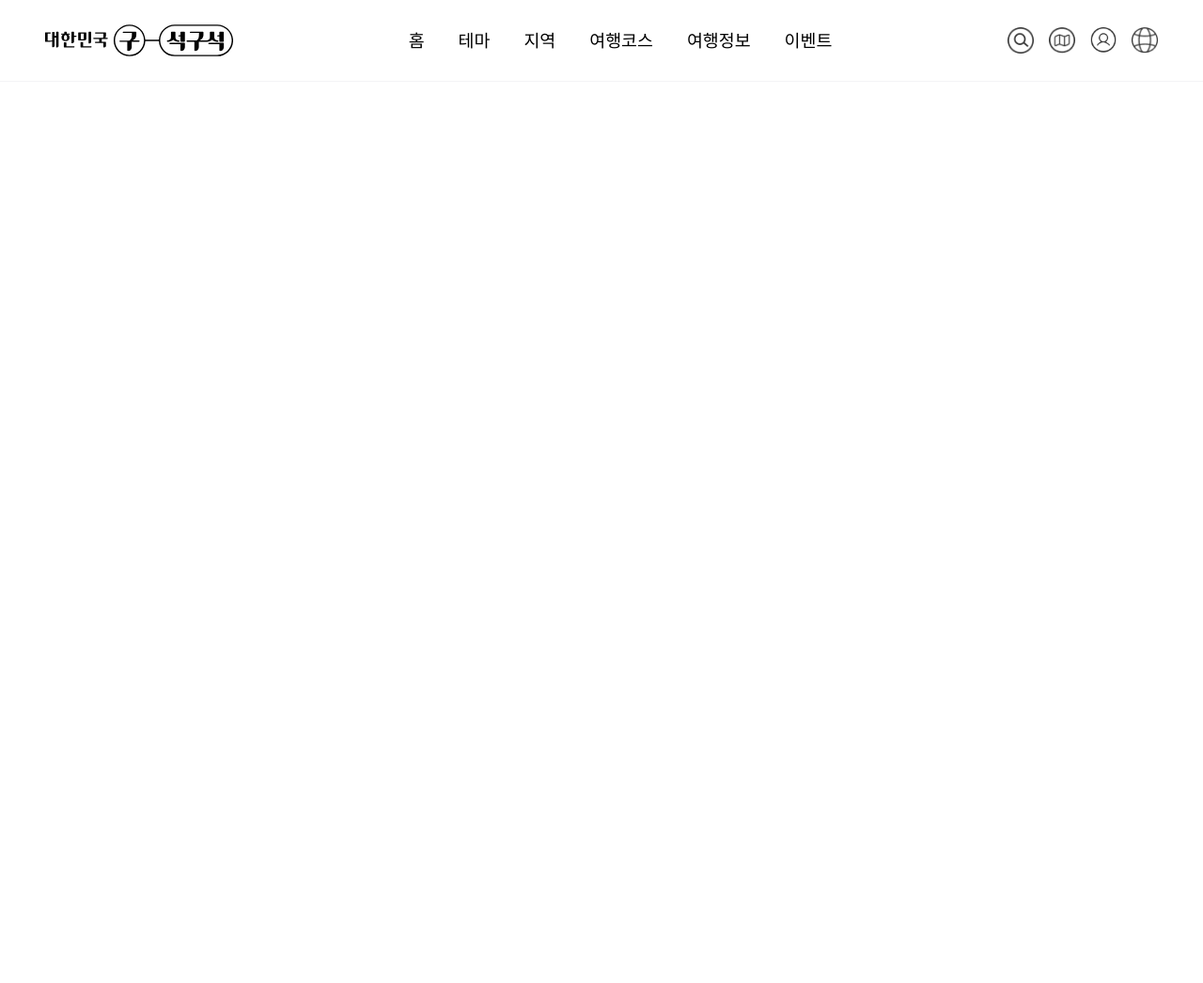
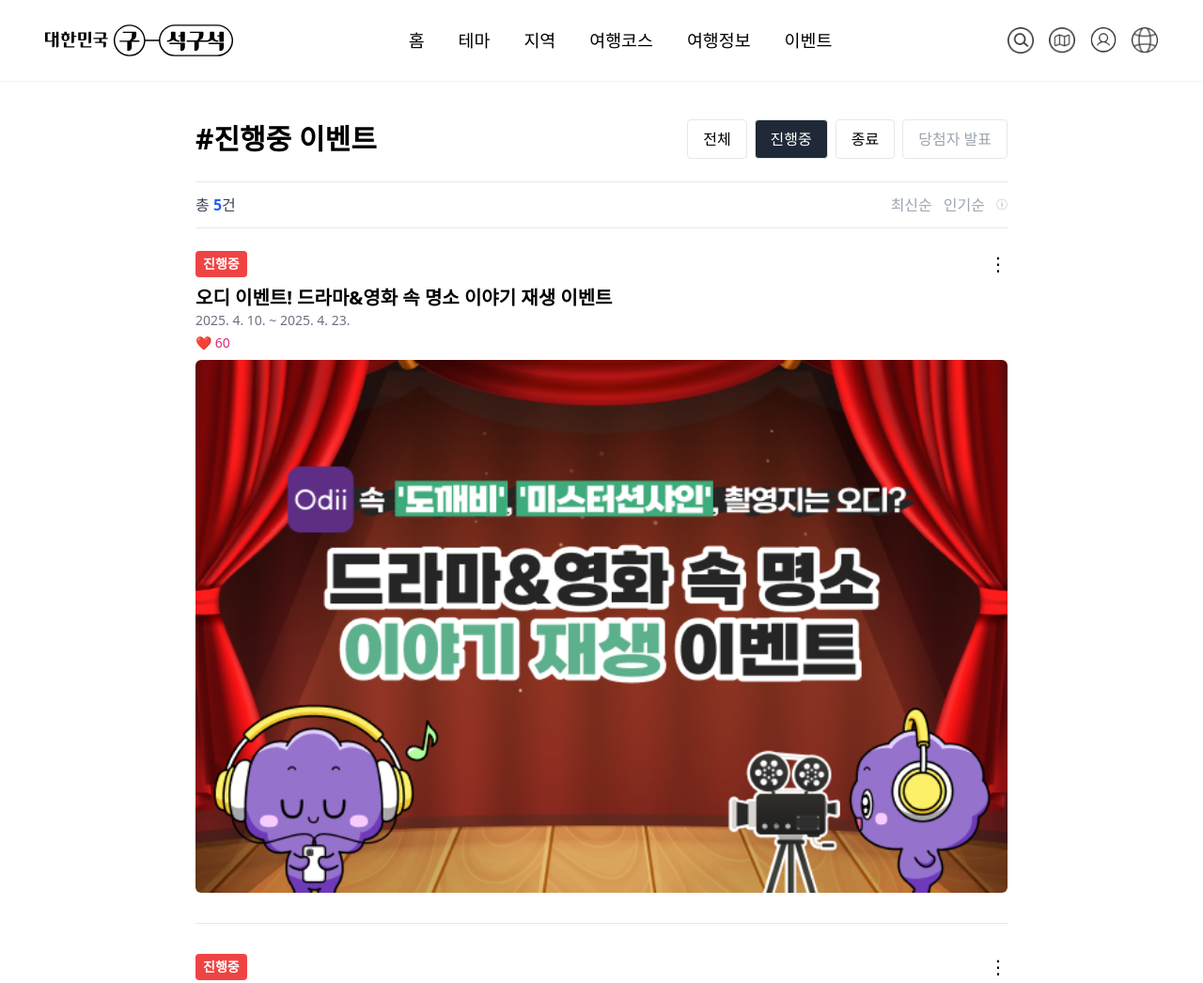
Before and after one commit to seunghui-park/digital-hanaro-vanillaJS-clone, a website with bundled scripts: page pages/event.html in a window 1280 px wide. Shown: the top 1046 px of the page at 94% size. Before the commit the page ends 800 px from the top, so only its background shows below. Built offline with nearby package versions, Linux system fonts and the light colour scheme.

Commit message:
[#11] feat: 이벤트 페이지 제작

```diff
--- a/pages/event.html
+++ b/pages/event.html
@@ -5,10 +5,41 @@
     <title>이벤트</title>
     <script src="../scripts/common.js" defer></script>
     <script src="https://cdn.tailwindcss.com"></script>
-    <link rel="stylesheet" href="../assets/css/style.css" />
+    <script type="module" src="../scripts/event.js" defer></script>
   </head>
   <body>
     <div id="header"></div>
     <!-- 나머지 이벤트 페이지 내용 -->
+    <div id="overlay" class="fixed inset-0 bg-black bg-opacity-30 hidden z-20"></div>
+
+    <section class="max-w-4xl mx-auto px-4 py-10">
+        <!-- 제목 & 필터 버튼 -->
+        <div class="flex justify-between items-center mb-6">
+          <h2 class="text-3xl font-bold" id="event-title">#전체 이벤트</h2>
+          <div class="flex gap-2">
+            <button class="filter-btn px-4 py-2 rounded border" data-filter="전체">전체</button>
+            <button class="filter-btn px-4 py-2 rounded border bg-gray-800 text-white" data-filter="진행중">진행중</button>
+            <button class="filter-btn px-4 py-2 rounded border" data-filter="종료">종료</button>
+            <button class="filter-btn px-4 py-2 rounded border text-gray-400 cursor-not-allowed" disabled>당첨자 발표</button>
+          </div>
+        </div>
+
+        <!-- 총 n건 + 정렬 -->
+        <div class="border-t border-gray-200 py-3 flex justify-between items-center text-l text-gray-700">
+        <div id="event-count" class="text-l text-gray-700">
+            총 <span class="text-blue-600 font-semibold">0</span>건
+        </div>
+            <div class="flex items-center gap-3 text-l font-medium" id="sort-options">
+                <button class="sort-btn text-gray-400" data-sort="latest">최신순</button>
+                <button class="sort-btn text-gray-400" data-sort="popular">인기순</button>
+            <span class="text-gray-400 cursor-pointer text-xs">ⓘ</span>
+        </div>
+        </div>
+
+        <div class="border-b border-gray-200 mb-6"></div>
+
+        <!-- 이벤트 리스트 영역 -->
+        <div id="event-container" class="flex flex-col gap-8"></div>
+      </section>
   </body>
 </html>
--- a/scripts/event.js
+++ b/scripts/event.js
@@ -0,0 +1,122 @@
+import eventData from '../data/eventData.js';
+
+const container = document.getElementById('event-container');
+const title = document.getElementById('event-title');
+const count = document.getElementById('event-count');
+const filterButtons = document.querySelectorAll('.filter-btn');
+const sortButtons = document.querySelectorAll('.sort-btn');
+const overlay = document.getElementById('overlay');
+const today = new Date();
+
+let currentFilter = '진행중';
+let currentSort = 'latest';
+
+const enrichedData = eventData.map((event) => {
+  const [startStr, endStr] = event.period.split(' ~ ');
+  const startDate = new Date(startStr.replace(/\./g, '-'));
+  const endDate = new Date(endStr.replace(/\./g, '-'));
+  const status = startDate <= today && today <= endDate ? '진행중' : '종료';
+  return { ...event, status };
+});
+
+function renderEvents(filter = '전체', sort = 'latest') {
+  container.innerHTML = '';
+
+  let filtered =
+    filter === '전체'
+      ? enrichedData
+      : enrichedData.filter((e) => e.status === filter);
+
+  if (sort === 'latest') {
+    filtered.sort(
+      (a, b) =>
+        new Date(b.period.split(' ~ ')[0].replace(/\./g, '-')) -
+        new Date(a.period.split(' ~ ')[0].replace(/\./g, '-')),
+    );
+  } else if (sort === 'popular') {
+    filtered.sort((a, b) => b.likes - a.likes);
+  }
+
+  count.innerHTML = `총 <span class="text-blue-600 font-semibold">${filtered.length}</span>건`;
+  title.textContent = `#${filter} 이벤트`;
+
+  filtered.forEach((event) => {
+    const card = document.createElement('div');
+    card.className = 'border-b pb-8 relative z-30';
+    card.innerHTML = `
+      <div class="mb-2 flex justify-between items-center relative">
+        <span class="inline-block px-2 py-1 text-sm font-semibold rounded ${
+          event.status === '진행중'
+            ? 'bg-red-500 text-white'
+            : 'bg-gray-300 text-gray-800'
+        }">${event.status}</span>
+        <div class="relative">
+          <button class="more-btn text-xl" data-id="${event.id}">⋮</button>
+          <div class="more-menu hidden absolute right-0 top-6 w-32 bg-white shadow-lg border rounded z-40">
+            <ul class="text-sm text-gray-800">
+              <li class="px-4 py-2 hover:bg-gray-100 cursor-pointer">즐겨찾기</li>
+              <li class="px-4 py-2 hover:bg-gray-100 cursor-pointer">공유하기</li>
+            </ul>
+          </div>
+        </div>
+      </div>
+      <h3 class="text-xl font-semibold">${event.title}</h3>
+      <p class="text-sm text-gray-500 mb-1">${event.period}</p>
+      <p class="text-sm text-pink-600 font-medium">❤️ ${event.likes}</p>
+      <img src="../assets/images/event/${event.image}" alt="${event.title}" class="w-full rounded-md mt-2" />
+    `;
+    container.appendChild(card);
+  });
+}
+
+filterButtons.forEach((btn) => {
+  btn.addEventListener('click', () => {
+    filterButtons.forEach((b) =>
+      b.classList.remove('bg-gray-800', 'text-white'),
+    );
+    btn.classList.add('bg-gray-800', 'text-white');
+    currentFilter = btn.dataset.filter;
+    renderEvents(currentFilter, currentSort);
+    overlay.classList.add('hidden');
+  });
+});
+
+sortButtons.forEach((btn) => {
+  btn.addEventListener('click', () => {
+    sortButtons.forEach((b) =>
+      b.classList.remove('text-black', 'border-b-2', 'border-black'),
+    );
+    sortButtons.forEach((b) => b.classList.add('text-gray-400'));
+
+    btn.classList.remove('text-gray-400');
+    btn.classList.add('text-black', 'border-b-2', 'border-black');
+
+    currentSort = btn.dataset.sort;
+    renderEvents(currentFilter, currentSort);
+  });
+});
+
+document.addEventListener('click', (e) => {
+  const isMoreBtn = e.target.classList.contains('more-btn');
+  const isInsideMenu = e.target.closest('.more-menu');
+  const isMenuItem = e.target.closest('.more-menu li');
+
+  if (isMoreBtn) {
+    document
+      .querySelectorAll('.more-menu')
+      .forEach((m) => m.classList.add('hidden'));
+    e.target.nextElementSibling.classList.toggle('hidden');
+    overlay.classList.remove('hidden');
+    e.stopPropagation();
+    return;
+  }
+
+  if (!isInsideMenu || isMenuItem) {
+    document
+      .querySelectorAll('.more-menu')
+      .forEach((m) => m.classList.add('hidden'));
+    overlay.classList.add('hidden');
+  }
+});
+
+renderEvents(currentFilter, currentSort);
```
